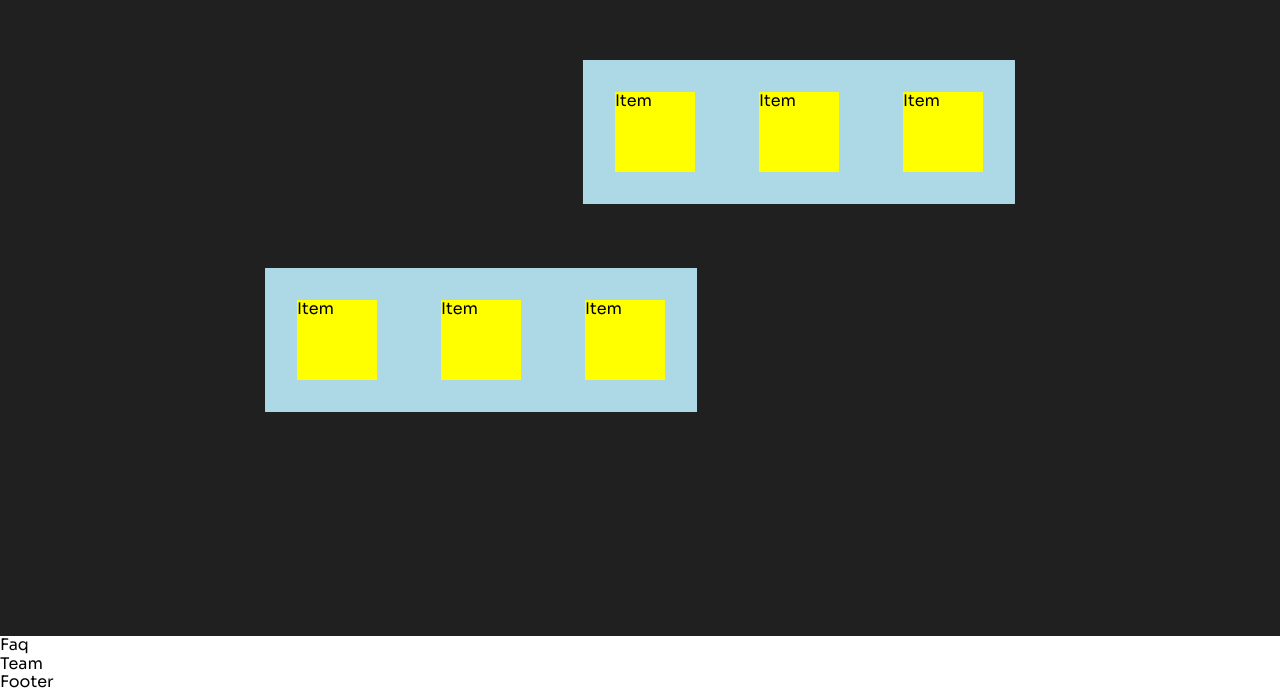
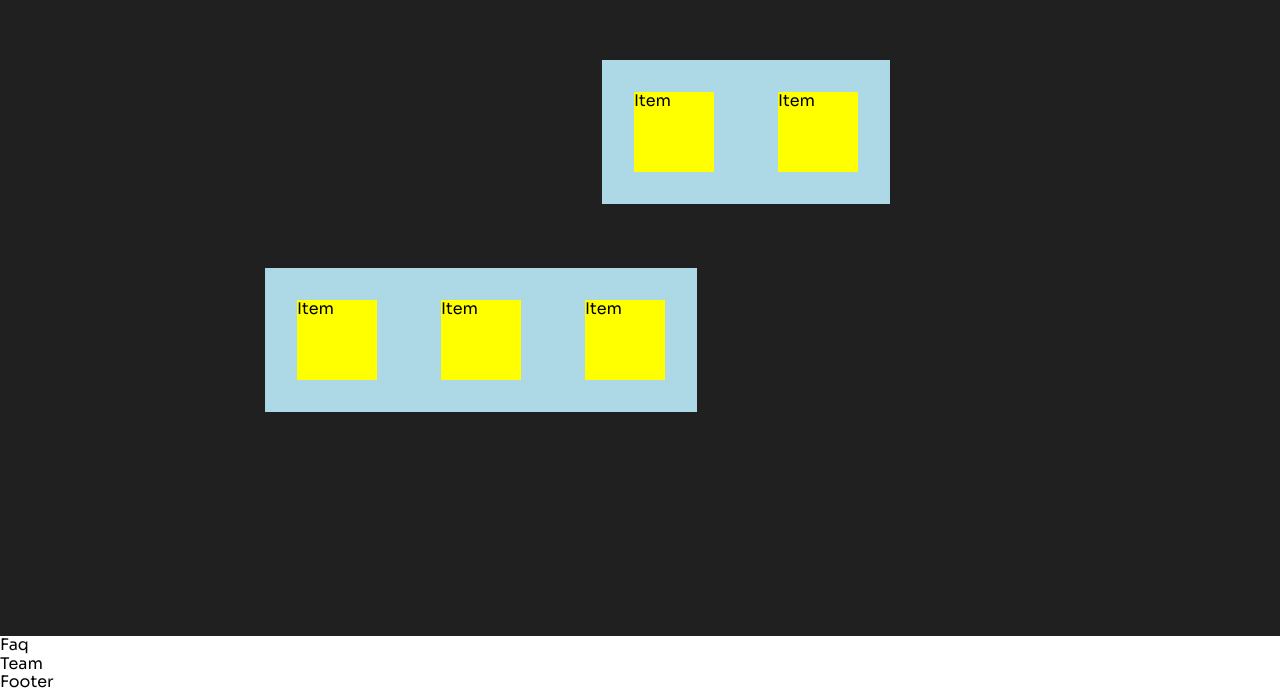
Before and after one commit to momerlk/juno_website, a React (Create React App) app: page / in a window 1280 px wide. Shown: the part 3453-4145 px from the top of the page. Built offline with nearby package versions, Linux system fonts and the light colour scheme; a web font is replaced by a local one.

Commit message:
started work on product item

```diff
--- a/src/components/sections/Showcase.js
+++ b/src/components/sections/Showcase.js
@@ -41,14 +41,16 @@ div {
 `
 
 const ProductItem = ({img , number , price}) => {
-
+    return (
+        <></>
+    )
 }
 
 function Showcase(){
     return (
         <Section>
             <Row direction="none">
-                <div>Item</div>
+                <ProductItem></ProductItem>
                 <div>Item</div>
                 <div>Item</div>
             </Row>
```
